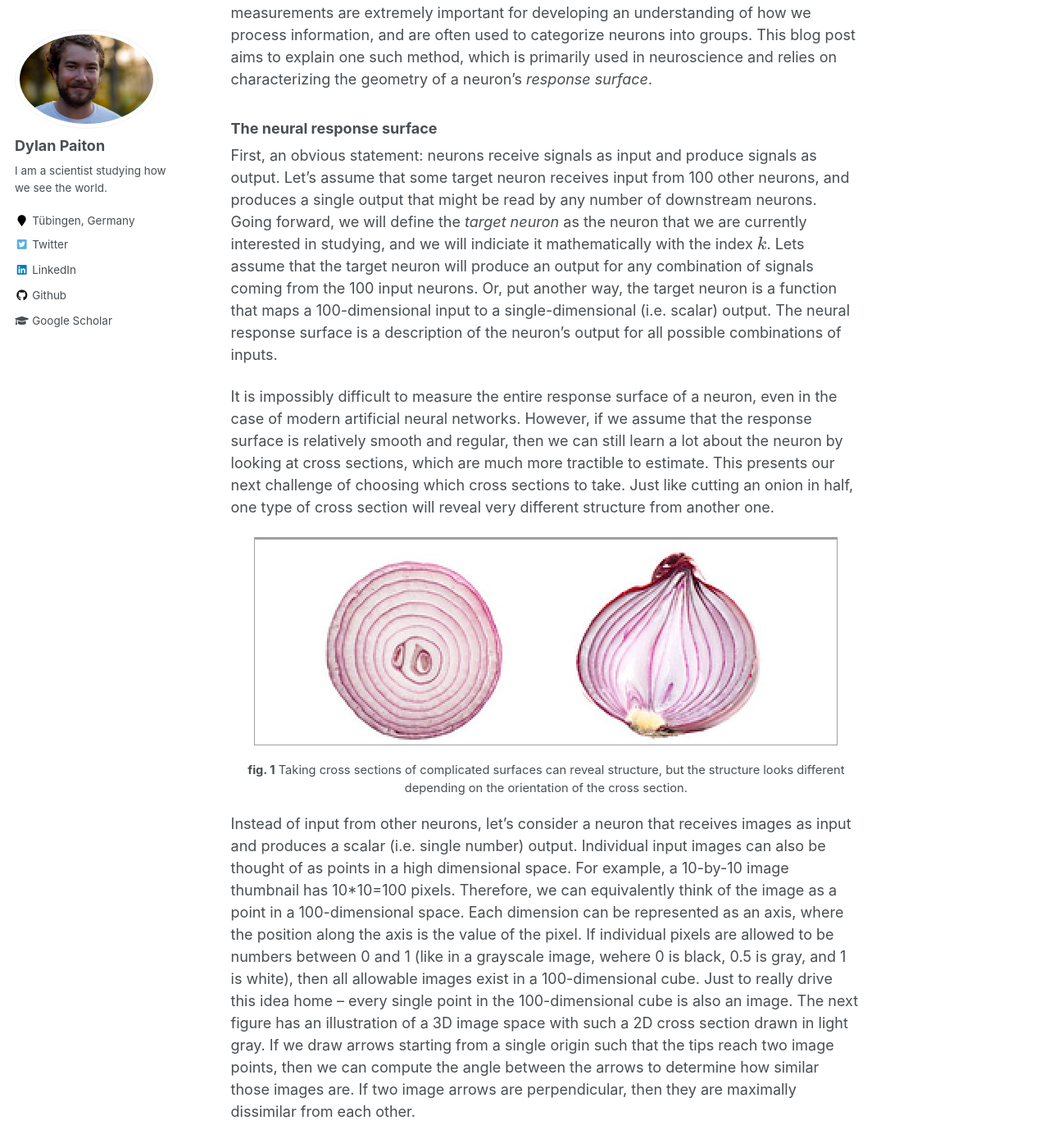
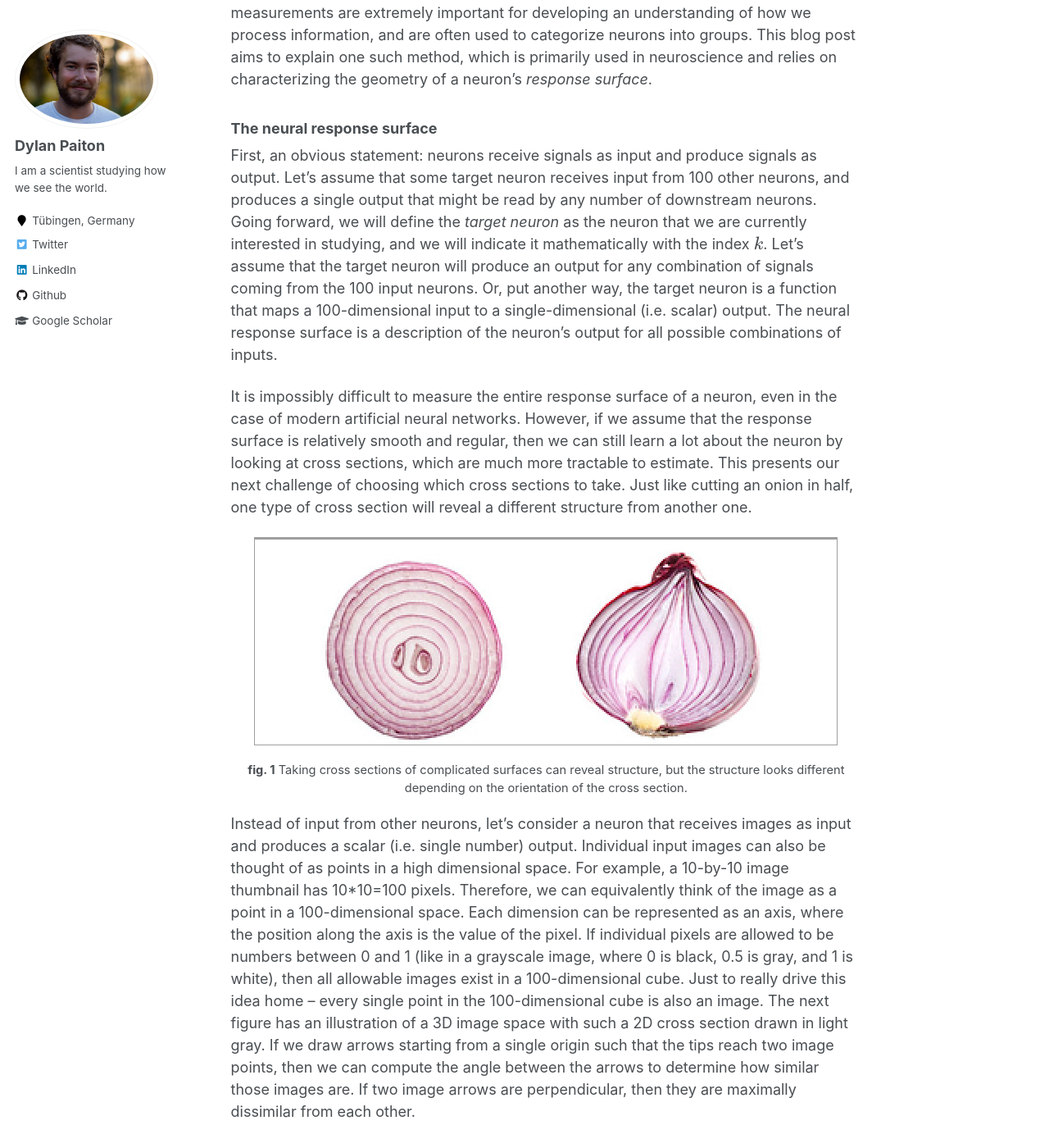
Before and after one commit to dpaiton/dpaiton.github.io, a Jekyll site: the page built from _posts/2021-05-18-neuron-response-contours.md, in a window 1280 px wide and 1400 px high, scrolled down 1457 px. Shown: the whole window at 82% size. Built offline with Jekyll 4.4.1, drawn with Linux system fonts in a browser that asks for light colours; formulas are drawn with MathJax 3; some of the changed text lies outside the part shown.

Commit message:
fixes spelling errors

```diff
--- a/_posts/2021-05-18-neuron-response-contours.md
+++ b/_posts/2021-05-18-neuron-response-contours.md
@@ -18,7 +18,7 @@ An important computational goal of the early visual pathway, from the retina to
 In order for a V1 neuron’s output to be decoded by downstream brain areas, it must reliably modulate its response with respect to certain variations in the visual world and remain constant for others.
 For example, let's suppose we live in a binary edge world, where all scenes are made up of combinations of oriented edges.
 In such a world, images of vertical edges would occur when a column of 1s immediately precedes a column of 0s, or vice versa.
-To encode such a world, our brain might want to have a 'vertical edge detector' neuron that signals the presence of any vertical edges.
+To encode such a world, our brain might want to have a "vertical edge detector" neuron that signals the presence of any vertical edges.
 This means we want our neuron to be _selective_ for the presence of a vertical edge, as opposed to other orientations, but _invariant_ to the phase of the edge, i.e. whether it is 0s followed by 1s or the other way around.
 In neuroscience, such a neuron is called a complex cell and is a common basic cell type.
 
@@ -35,15 +35,15 @@ This blog post aims to explain one such method, which is primarily used in neuro
 ### The neural response surface
 First, an obvious statement: neurons receive signals as input and produce signals as output.
 Let's assume that some target neuron receives input from 100 other neurons, and produces a single output that might be read by any number of downstream neurons.
-Going forward, we will define the _target neuron_ as the neuron that we are currently interested in studying, and we will indiciate it mathematically with the index $$k$$.
-Lets assume that the target neuron will produce an output for any combination of signals coming from the 100 input neurons.
+Going forward, we will define the _target neuron_ as the neuron that we are currently interested in studying, and we will indicate it mathematically with the index $$k$$.
+Let's assume that the target neuron will produce an output for any combination of signals coming from the 100 input neurons.
 Or, put another way, the target neuron is a function that maps a 100-dimensional input to a single-dimensional (i.e. scalar) output.
 The neural response surface is a description of the neuron's output for all possible combinations of inputs.
 
 It is impossibly difficult to measure the entire response surface of a neuron, even in the case of modern artificial neural networks.
-However, if we assume that the response surface is relatively smooth and regular, then we can still learn a lot about the neuron by looking at cross sections, which are much more tractible to estimate.
+However, if we assume that the response surface is relatively smooth and regular, then we can still learn a lot about the neuron by looking at cross sections, which are much more tractable to estimate.
 This presents our next challenge of choosing which cross sections to take.
-Just like cutting an onion in half, one type of cross section will reveal very different structure from another one.
+Just like cutting an onion in half, one type of cross section will reveal a different structure from another one.
 
 ![onions]
 {: style="text-align: center; font-size:11pt"}
@@ -57,7 +57,7 @@ Individual input images can also be thought of as points in a high dimensional s
 For example, a 10-by-10 image thumbnail has 10\*10=100 pixels.
 Therefore, we can equivalently think of the image as a point in a 100-dimensional space.
 Each dimension can be represented as an axis, where the position along the axis is the value of the pixel.
-If individual pixels are allowed to be numbers between 0 and 1 (like in a grayscale image, wehere 0 is black, 0.5 is gray, and 1 is white), then all allowable images exist in a 100-dimensional cube.
+If individual pixels are allowed to be numbers between 0 and 1 (like in a grayscale image, where 0 is black, 0.5 is gray, and 1 is white), then all allowable images exist in a 100-dimensional cube.
 Just to really drive this idea home -- every single point in the 100-dimensional cube is also an image.
 The next figure has an illustration of a 3D image space with such a 2D cross section drawn in light gray.
 If we draw arrows starting from a single origin such that the tips reach two image points, then we can compute the angle between the arrows to determine how similar those images are.
@@ -237,7 +237,7 @@ This means that the bottom cell has phase _invariance_, while the top cell does
 {: style="text-align: center; font-size:11pt"}
 
 **fig. 9**
-The 'contour' perturbation direction reveals invariance for neurons with inward-bending iso-response contours.
+The "contour" perturbation direction reveals invariance for neurons with inward-bending iso-response contours.
 Perturbing along the top neuron's iso-response contour will make the image look less like $$\Phi_{k}$$ and more like $$\nu_{\text{phase}}$$, but not by actually shifting the phase of the edge.
 However, perturbing along the bottom neuron's contour results in a phase shift.
 {: style="text-align: center; font-size:11pt"}
```
Also changed, not shown: other parts of _posts/2021-05-18-neuron-response-contours.md (+16 -16 lines).
